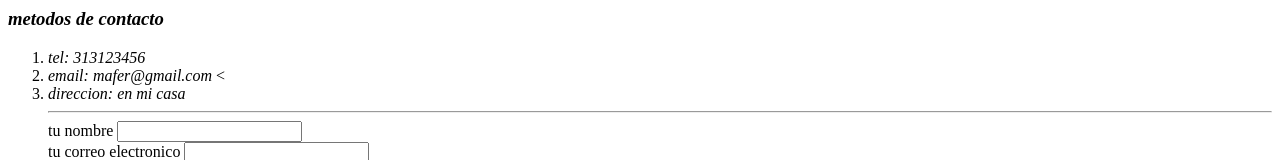
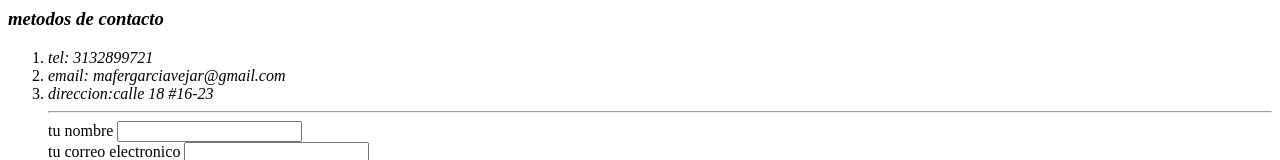
Before and after one commit to mafer200/cv, a plain HTML site: page info.html in a window 1280 px wide. Shown: the top 160 px of the page. Drawn offline with Linux system fonts and the light colour scheme.

Commit message:
Update info.html

```diff
--- a/info.html
+++ b/info.html
@@ -9,9 +9,9 @@
 <h3><em>metodos de contacto</em></h3>
 
 <ol start="1">
-  <li><em>tel: 313123456</em>
-  <li><em>email: mafer@gmail.com</em>
-  <<li><em>direccion: en mi casa</em></li>
+  <li><em>tel: 3132899721</em></li>
+  <li><em>email: mafergarciavejar@gmail.com</em></li>
+  <li><em>direccion:calle 18 #16-23</em></li>
   <hr>
 
 <form action=<a href="mailto:maria.garciavejar@outlook.es" method="post"  enctype="text/plain">
```
